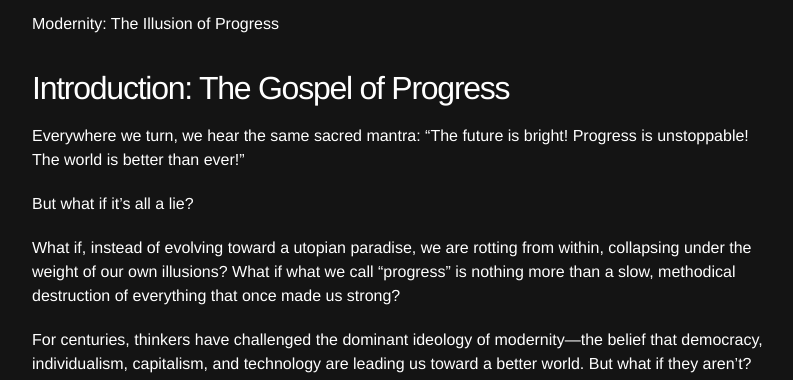
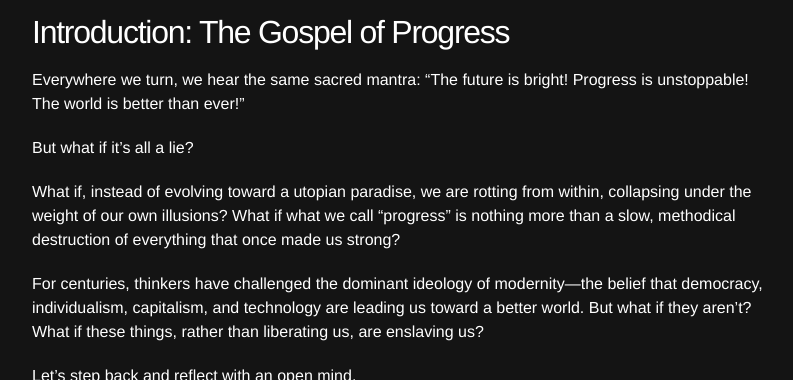
Before and after one commit to spenriche/spenriche.github.io, a Jekyll site: the page built from _posts/2025-2-20-modern.md, in a window 1280 px wide and 900 px high, cut to the strip 520-900 px from the top of the window. Shown: the whole strip, without its empty margins (238-1031 px from the left). Built offline with Jekyll 4.4.1, drawn with Linux system fonts in a browser that asks for light colours.

Commit message:
new post

```diff
--- a/_posts/2025-2-20-modern.md
+++ b/_posts/2025-2-20-modern.md
@@ -4,9 +4,8 @@ title: "Modernity: The Illusion of Progress"
 date: 2025-2-20
 ---
 
-![Alt text](/assets/images/mod.PNG)
+![Alt text](/assets/images/mod2.PNG)
 
-# Modernity: The Illusion of Progress
 
 ## Introduction: The Gospel of Progress
 
```
Also changed, not shown: 1 other file.
